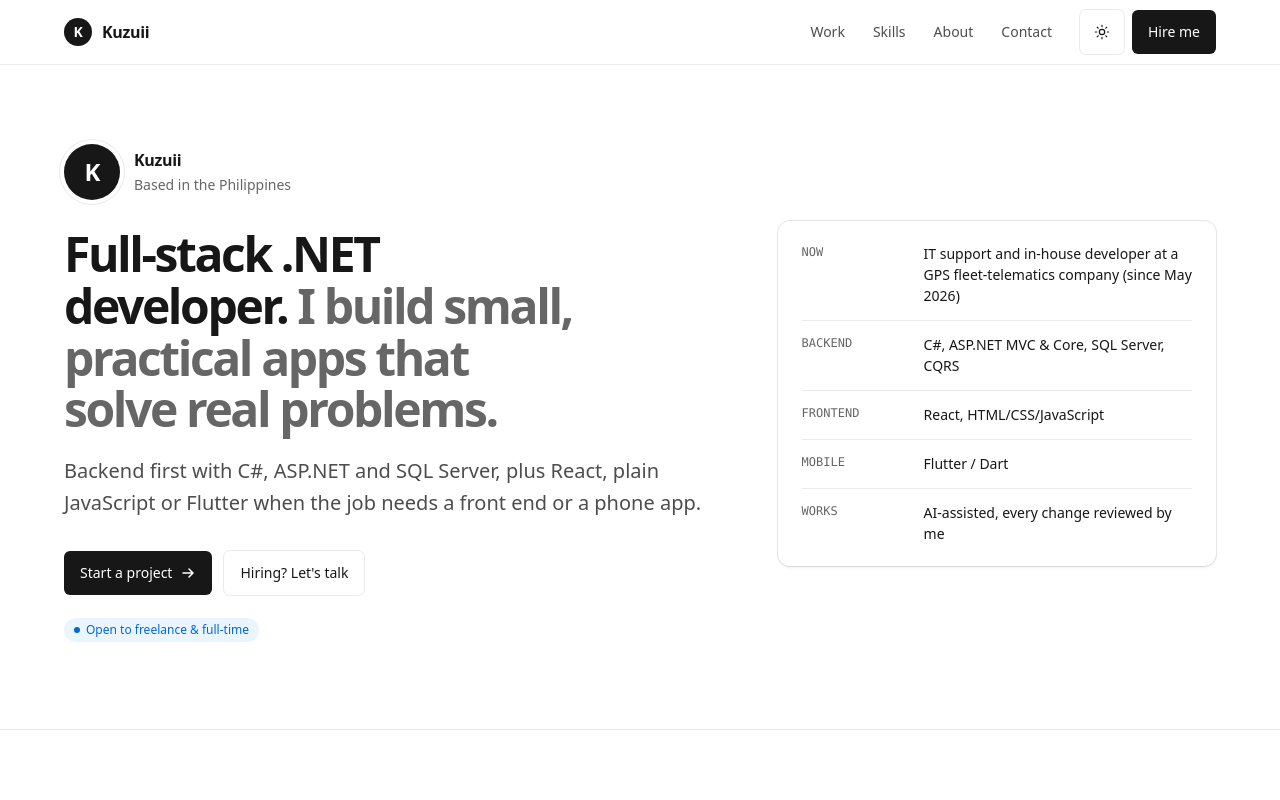
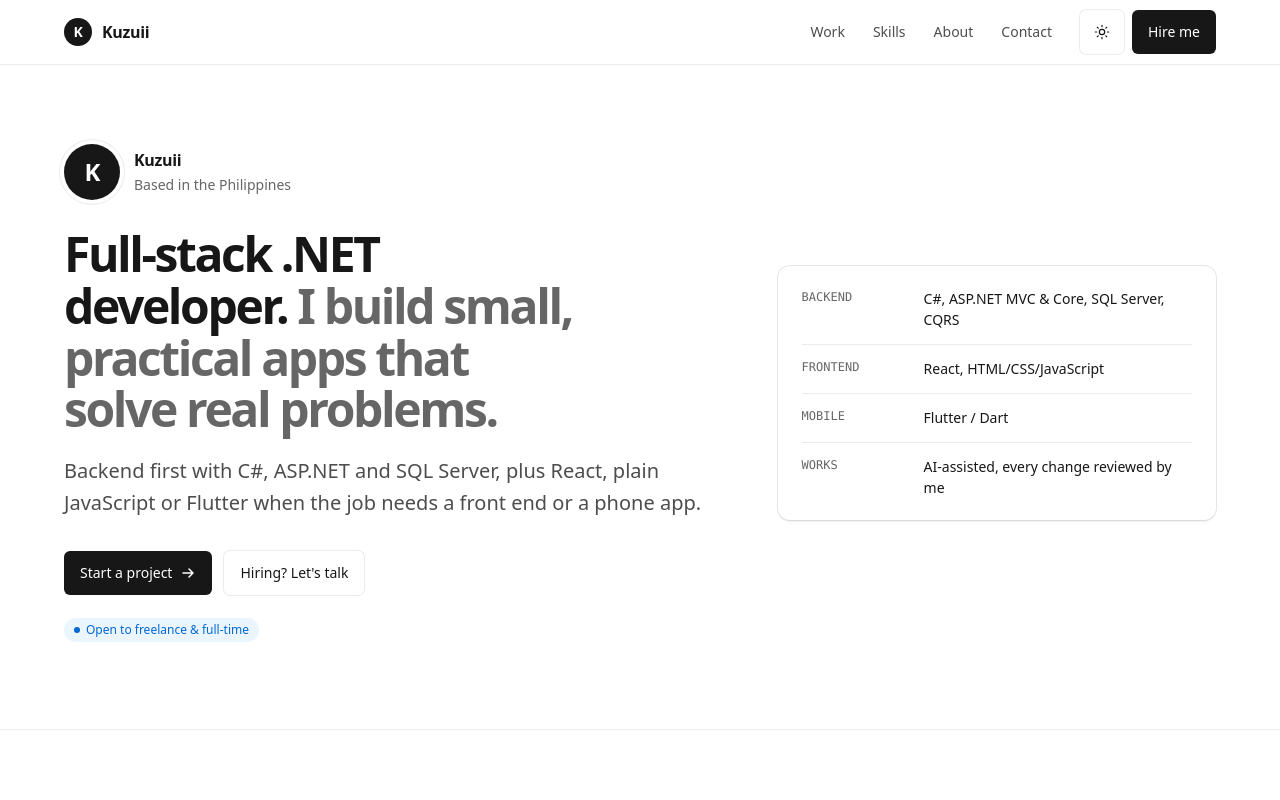
Before and after one commit to kuzuii27/portfolio, a Next.js app: page / in a window 1280 px wide. Shown: the top 800 px of the page. Built offline with nearby package versions, Linux system fonts and the light colour scheme.

Commit message:
feat(web): drop current-job line from hero facts

```diff
--- a/src/app/page.tsx
+++ b/src/app/page.tsx
@@ -46,7 +46,6 @@ export default function Home() {
               <p className="avail"><span className="pill blue"><span className="dot" />Open to freelance &amp; full-time</span></p>
             </div>
             <dl className="facts" aria-label="At a glance">
-              <div><dt>Now</dt><dd>IT support and in-house developer at a GPS fleet-telematics company (since May 2026)</dd></div>
               <div><dt>Backend</dt><dd>C#, ASP.NET MVC &amp; Core, SQL Server, CQRS</dd></div>
               <div><dt>Frontend</dt><dd>React, HTML/CSS/JavaScript</dd></div>
               <div><dt>Mobile</dt><dd>Flutter / Dart</dd></div>
```
Also changed, not shown: 1 other file (tests, documents, lock files or other folders).
